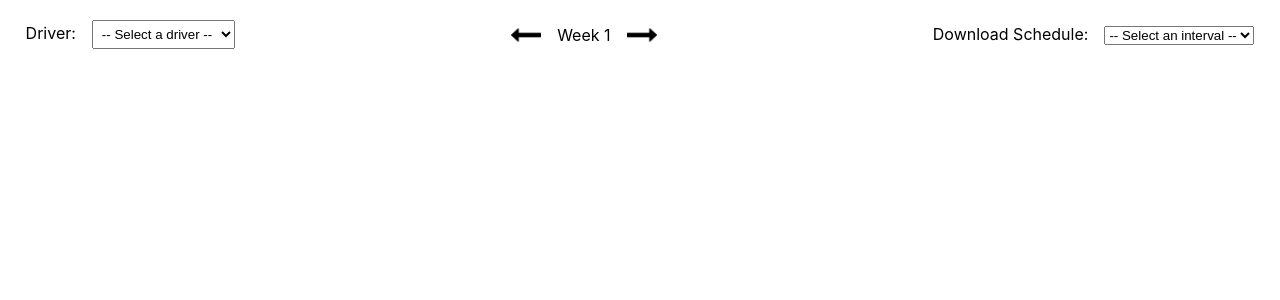
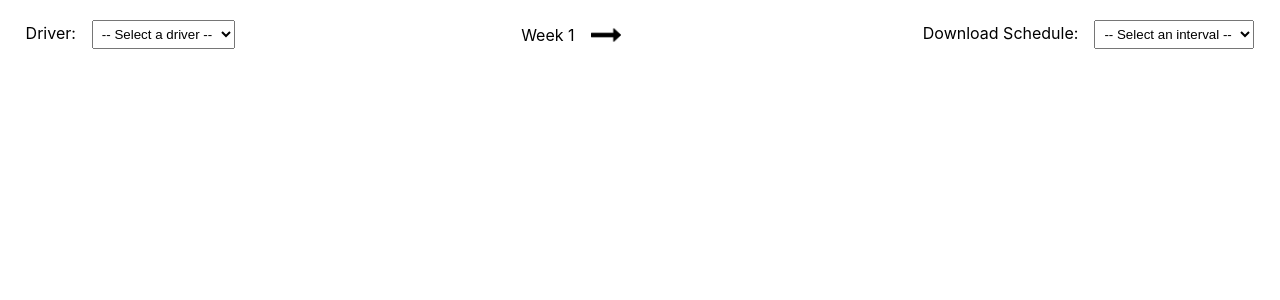
Before and after one commit to kevinconvery/scheduler-app, a React (Create React App) app: page / in a window 1280 px wide. Shown: the top 300 px of the page. Built offline with nearby package versions, Linux system fonts and the light colour scheme.

Commit message:
build out Header component and styling

```diff
--- a/src/components/Header/Header.css
+++ b/src/components/Header/Header.css
@@ -14,7 +14,7 @@ label {
   margin-right: 1rem;
 }
 
-.driver-dropdown {
+.dropdown-menu {
   padding: 5px;
 }
 
@@ -40,7 +40,3 @@ label {
   background: url('/images/right-arrow.png') no-repeat;
   background-size: 100%;
 }
-
-span {
-
-}
--- a/src/components/Header/Header.js
+++ b/src/components/Header/Header.js
@@ -2,8 +2,25 @@ import React from 'react'
 import './Header.css'
 
 const Header = props => {
+  const { week, updateDriver, updateWeek, updateScheduleInterval } = props
   const handleChange = e => {
+    // one function for both updates
+    switch(e.target.name) {
+      case 'driver-dropdown':
+        console.log('in here')
+        updateDriver(parseInt(e.target.value))
+        break
+      case 'download-dropdown':
+        updateScheduleInterval(parseInt(e.target.value))
+        break
+      default:
+        break
+    }
     console.log(`${[e.target.name]}: ${e.target.value}`)
+  }
+
+  const handleClick = e => {
+    e.target.className.includes('week-select-right') ? updateWeek(week + 1) : updateWeek(week - 1)
   }
 
   return (
@@ -14,7 +31,7 @@ const Header = props => {
         </label>
         <select
           name="driver-dropdown"
-          className="driver-dropdown"
+          className="dropdown-menu driver-dropdown"
           onChange={handleChange}
         >
           <option value={0} key={0}>-- Select a driver --</option>
@@ -24,13 +41,21 @@ const Header = props => {
         </select>
       </div>
       <div className="week-select-section">
-        <button className="week-select-button week-select-left" /><span>Week 1</span><button className="week-select-button week-select-right" />
+        {week > 1 && <button
+          className="week-select-button week-select-left"
+          onClick={handleClick}
+        />}
+        <span>Week {week}</span>
+        {week < 52 && <button
+          className="week-select-button week-select-right"
+          onClick={handleClick}
+        />}
       </div>
       <div className="download-schedule-section">
         <label htmlFor="download-dropdown">Download Schedule:</label>
         <select
           name="download-dropdown"
-          className="download-dropdown"
+          className="dropdown-menu download-dropdown"
           onChange={handleChange}
         >
           <option value={0} key={0}>-- Select an interval --</option>
```
